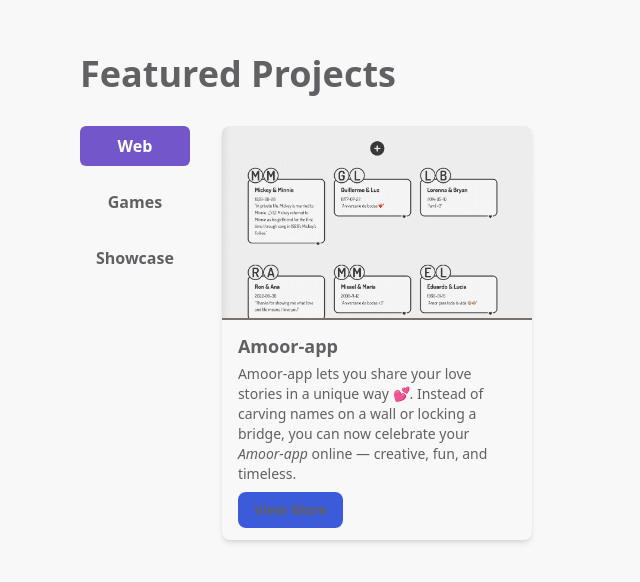
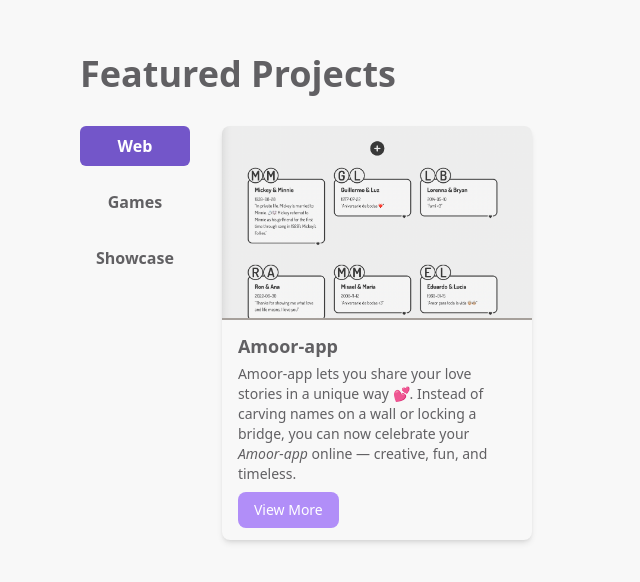
Before and after one commit to melissahuertadev/portfolio, a React (Vite) app: page / in a window 1280 px wide. Shown: the part 1594-2176 px from the top of the page, without its empty margins (0-640 px from the left). Built offline with nearby package versions, Linux system fonts and the light colour scheme.

Commit message:
feat: proyectos

```diff
--- a/src/components/ProjectCard.jsx
+++ b/src/components/ProjectCard.jsx
@@ -1,7 +1,7 @@
 import { useState } from "react";
 import { COLORS } from "../theme";
 import { FaGlobe, FaGithub, FaYoutube, FaBook } from "react-icons/fa";
-import GenericButton from "./botones/GenericButton";
+import GenericButton from "./buttons/GenericButton";
 
 function ProjectCard({ project, darkMode }) {
     const [open, setOpen] = useState(false);
@@ -23,7 +23,7 @@ function ProjectCard({ project, darkMode }) {
                 <div
                     className={`px-4 py-3 border-t-2 ${
                         project.category === "Web"
-                            ? "border-stone-500"
+                            ? "border-stone-400"
                             : project.category === "Games"
                             ? "border-purple-500"
                             : "border-sky-500"
@@ -33,7 +33,8 @@ function ProjectCard({ project, darkMode }) {
                     <p className="text-sm mb-2" dangerouslySetInnerHTML={{ __html: project.description }}></p>
                     <GenericButton
                         onClick={() => setOpen(true)}
-                        className="text-sm font-semibold bg-[#3B5BDB] hover:underline"
+                        className="text-white flex items-center gap-2"
+                        style={{ backgroundColor: COLORS.secondary }}
                     >
                         View More
                     </GenericButton>
@@ -47,7 +48,7 @@ function ProjectCard({ project, darkMode }) {
                     {/* Close Button */}
                     <button
                         onClick={() => setOpen(false)}
-                        className="absolute top-2 right-2 text-gray-500 hover:text-gray-800"
+                        className="absolute top-2 right-2 text-gray-500 "
                     >
                         x
                     </button>
@@ -83,18 +84,18 @@ function ProjectCard({ project, darkMode }) {
                     <div className="flex gap-3">
                         {project.category === "Showcase" ? (
                             <>
-                            <p>
-                                </p>
                                 <GenericButton
                                     onClick={() => window.open(project.link, "_blank")}
-                                    className="bg-[#3B5BDB] text-white flex items-center gap-2"
+                                    className="text-white"
+                                    style={{ backgroundColor: COLORS.secondary }}
                                 >
                                     <FaYoutube /> View Playlist
                                 </GenericButton>
                                 {project.articleLink && (
                                     <GenericButton
                                     onClick={() => window.open(project.articleLink, "_blank")}
-                                    className="bg-gray-500 text-white flex items-center gap-2"
+                                    className="text-white"
+                                    style={{ backgroundColor: COLORS.secondary }}
                                     >
                                         <FaBook /> Read Article
                                     </GenericButton>
@@ -104,14 +105,15 @@ function ProjectCard({ project, darkMode }) {
                             <>
                                 <GenericButton
                                     onClick={() => window.open(project.link, "_blank")}
-                                    className="bg-[#3B5BDB] text-white flex items-center gap-2"
+                                    className="text-white"
+                                    style={{ backgroundColor: COLORS.secondary }}
                                 >
                                     <FaGlobe /> Visit Site
                                 </GenericButton>
                                 {project.codeLink && (
                                     <GenericButton
                                     onClick={() => window.open(project.codeLink, "_blank")}
-                                    className="bg-gray-500 text-white flex items-center gap-2"
+                                    className="bg-stone-100"
                                     >
                                         <FaGithub /> See Code
                                     </GenericButton>
```
Also changed, not shown: src/components/buttons/GenericButton.jsx (renamed from src/components/botones/GenericButton.jsx), src/components/buttons/SocialButton.jsx (renamed from src/components/botones/SocialButton.jsx).
